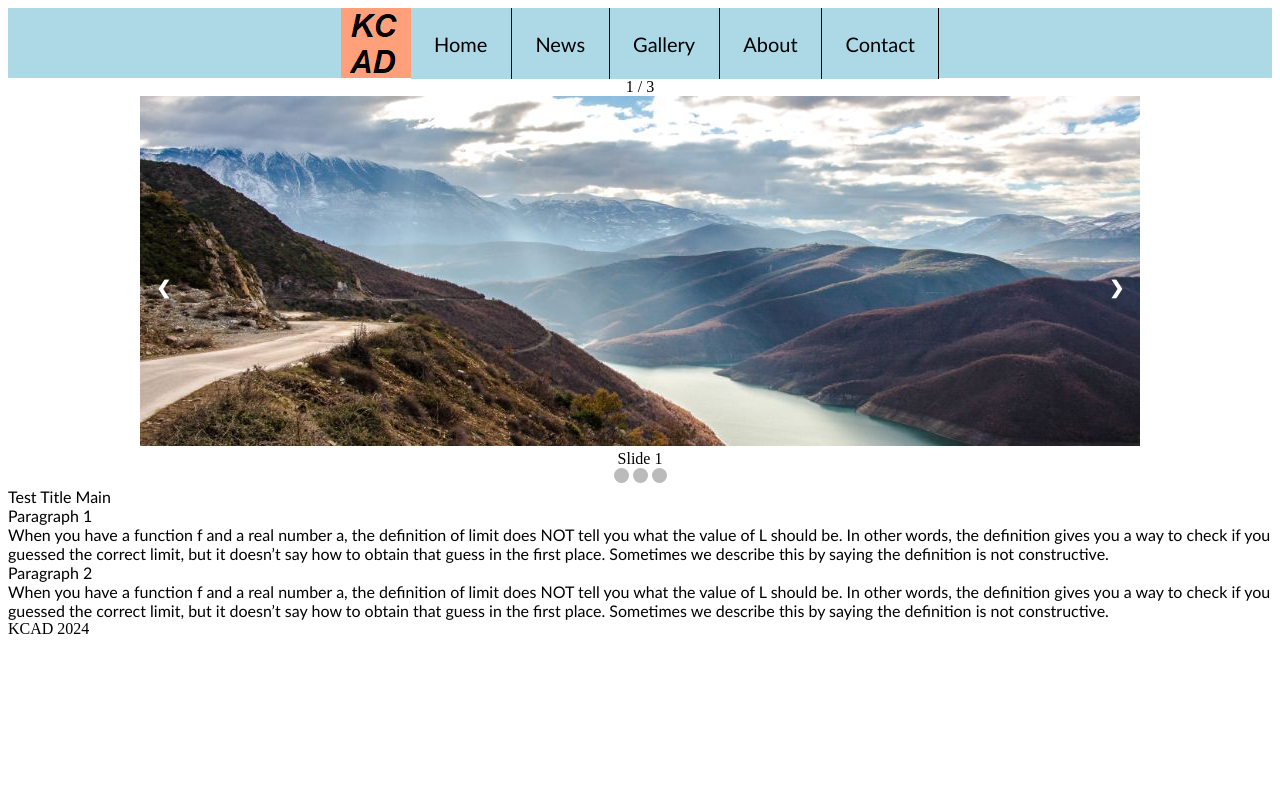
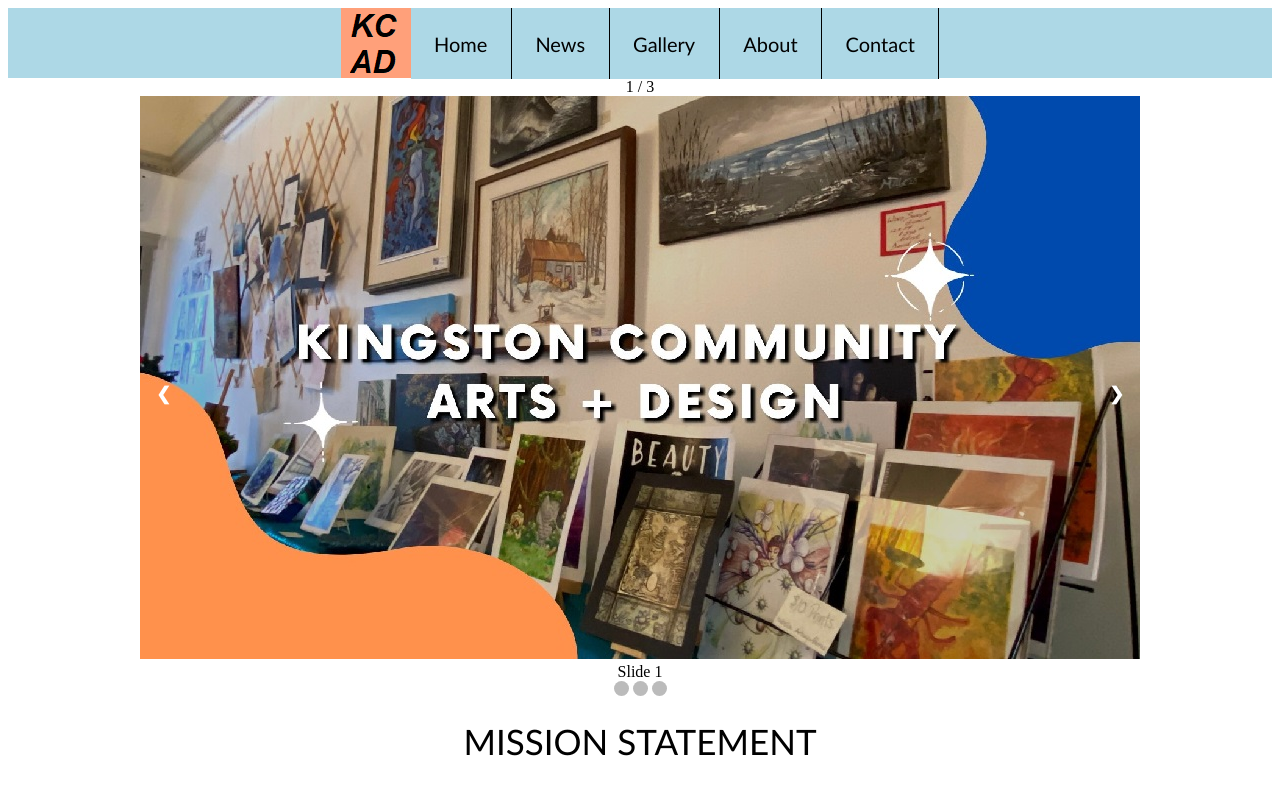
Before and after one commit to kev1ch/kcad_website_react, a React (Vite) app: page / in a window 1280 px wide. Shown: the top 796 px of the page. Built offline with nearby package versions, Linux system fonts and the light colour scheme.

Commit message:
Some design and text changes

```diff
--- a/src/App.jsx
+++ b/src/App.jsx
@@ -2,10 +2,13 @@
 
 import './App.css';
 import MainPage from './MainPage';
+
 import ArticleComponent from './ArticleComponent';
+import SlideshowComponent from "./SlideshowComponent";
+
 import article_main from './ArticleMain';
 import article_about from './ArticleAbout';
-import SlideshowComponent from "./SlideshowComponent";
+import article_contact from './ArticleContact';
 
 import img1 from "./img/img1.jpg";
 import img2 from "./img/img2.jpg";
@@ -22,6 +25,7 @@
             <Route path="/news" element={<div>News</div>}></Route>
             <Route path="/gallery" element={<div>Gallery</div>}></Route>
             <Route path="/about" element={<ArticleComponent data={article_about}/>}></Route>
+            <Route path="/contact" element={<ArticleComponent data={article_contact}/>}></Route>
           </Route>
         </Routes>
       </BrowserRouter>
--- a/src/ArticleAbout.js
+++ b/src/ArticleAbout.js
@@ -1,10 +1,10 @@
 const article_about = {
-    title: "Test Title About",
+    title: "PLACEHOLDER About Title",
     paragraphs: [
-        {title : "Paragraph 1",
+        {title : "PLACEHOLDER Paragraph 1",
          text: "When you have a function f and a real number a, the definition of limit does NOT tell you what the value of L should be. In other words, the definition gives you a way to check if you guessed the correct limit, but it doesn’t say how to obtain that guess in the first place. Sometimes we describe this by saying the definition is not constructive."
         },
-        {title: "Paragraph 2",
+        {title: "PLACEHOLDER Paragraph 2",
          text: "When you have a function f and a real number a, the definition of limit does NOT tell you what the value of L should be. In other words, the definition gives you a way to check if you guessed the correct limit, but it doesn’t say how to obtain that guess in the first place. Sometimes we describe this by saying the definition is not constructive."
         }
     ]
--- a/src/ArticleComponent.css
+++ b/src/ArticleComponent.css
@@ -1,4 +1,17 @@
+.article_title {
+    font-size: 35px;
+    text-align: center;
+}
+
 .main_block {
     font-family: "Trebuchet MS", Arial, Helvetica, sans-serif;
     color: black;
+    font-size: 25px;
+
+    padding-top: 20px;
+    padding-left: 300px;
+    padding-right: 300px;
+    padding-bottom: 20px;
+
+    width: 100%;
 }
--- a/src/ArticleComponent.jsx
+++ b/src/ArticleComponent.jsx
@@ -9,6 +9,7 @@
             <div className="article_title">{data.title}</div>
             {data.paragraphs.map((paragraph) => (
                 <>
+                    <br/>
                     <div>{paragraph.title}</div>
                     <div>{paragraph.text}</div>
                 </>
--- /dev/null
+++ b/src/ArticleContact.js
@@ -0,0 +1,16 @@
+const article_contact = {
+    title: "Contact & Social Media",
+    paragraphs: [
+        {title : "//TODO: MAKE THEM INTO ACTUAL LINKS",
+         text: "E-mail: info@KCADygk.ca"
+        },
+        {title: "",
+         text: "Instagram - https://www.instagram.com/__kcad__/"
+        },
+        {title: "",
+         text: "TikTok - https://www.tiktok.com/@kcad_"
+        }
+    ]
+}
+
+export default article_contact;
--- a/src/ArticleMain.js
+++ b/src/ArticleMain.js
@@ -1,11 +1,11 @@
 const article_main = {
-    title: "Test Title Main",
+    title: "MISSION STATEMENT",
     paragraphs: [
-        {title : "Paragraph 1",
-         text: "When you have a function f and a real number a, the definition of limit does NOT tell you what the value of L should be. In other words, the definition gives you a way to check if you guessed the correct limit, but it doesn’t say how to obtain that guess in the first place. Sometimes we describe this by saying the definition is not constructive."
+        {title : "",
+         text: "KCAD's mission is to provide an accessible platform for education, inspiration and celebration of the Arts and related fields to the entire community."
         },
-        {title: "Paragraph 2",
-         text: "When you have a function f and a real number a, the definition of limit does NOT tell you what the value of L should be. In other words, the definition gives you a way to check if you guessed the correct limit, but it doesn’t say how to obtain that guess in the first place. Sometimes we describe this by saying the definition is not constructive."
+        {title: "",
+         text: "From Visual + Performing Arts to Design + Culinary Arts, KCAD seeks to nurture all who are curious and/or passionate about the Arts."
         }
     ]
 }
--- a/src/MainPage.css
+++ b/src/MainPage.css
@@ -29,6 +29,11 @@
     display: inline-block;
 }
 
+footer {
+    background-color: lightblue;
+    text-align: center;
+    font-family: "Trebuchet MS", Arial, Helvetica, sans-serif;
+}
 
 .link-style {
     display: inline-block;
@@ -48,7 +53,7 @@
 }
 
 .dropdown_button {
-    background-color: #04AA6D;
+    background-color:cadetblue;
     color: white;
     padding: 16px;
     font-size: 16px;
@@ -59,6 +64,7 @@
     display: none;
     position: absolute;
     background-color: #f1f1f1;
+    font-family: "Trebuchet MS", Arial, Helvetica, sans-serif;
     min-width: 160px;
     box-shadow: 0px 8px 16px 0px rgba(0,0,0,0.2);
     z-index: 1;
@@ -79,4 +85,4 @@
 .dropdown_navigaiton:hover .dropdown_content {display: block;}
 
 /* Change the background color of the dropdown button when the dropdown content is shown */
-.dropdown_navigaiton:hover .dropdown_button {background-color: #3e8e41;}
+.dropdown_navigaiton:hover .dropdown_button {background-color: lightblue;}
--- a/src/MainPage.jsx
+++ b/src/MainPage.jsx
@@ -24,11 +24,13 @@
                 </div>
 
                 <div className="dropdown_navigaiton">
-                    <button className="dropdown_button">=</button>
+                    <button className="dropdown_button">&#9776;</button>
                     <div className="dropdown_content">
-                        <div className="dropdown_element">111</div>
-                        <div className="dropdown_element">222</div>
-                        <div className="dropdown_element">333</div>
+                        <div className="dropdown_element">Home</div>
+                        <div className="dropdown_element">News</div>
+                        <div className="dropdown_element">Gallery</div>
+                        <div className="dropdown_element">About</div>
+                        <div className="dropdown_element">Contact</div>
                     </div>
                 </div>
             </header>
```
Also changed, not shown: src/img/img1.jpg.
